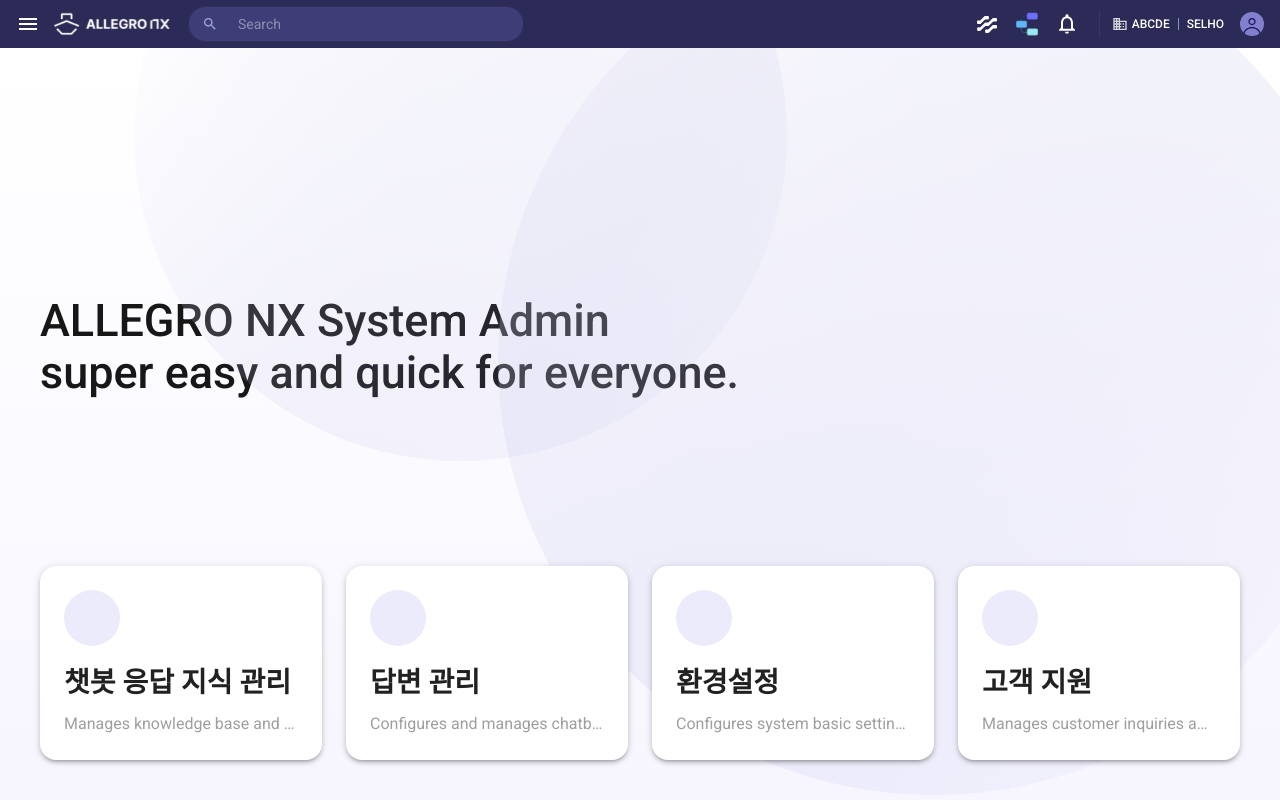
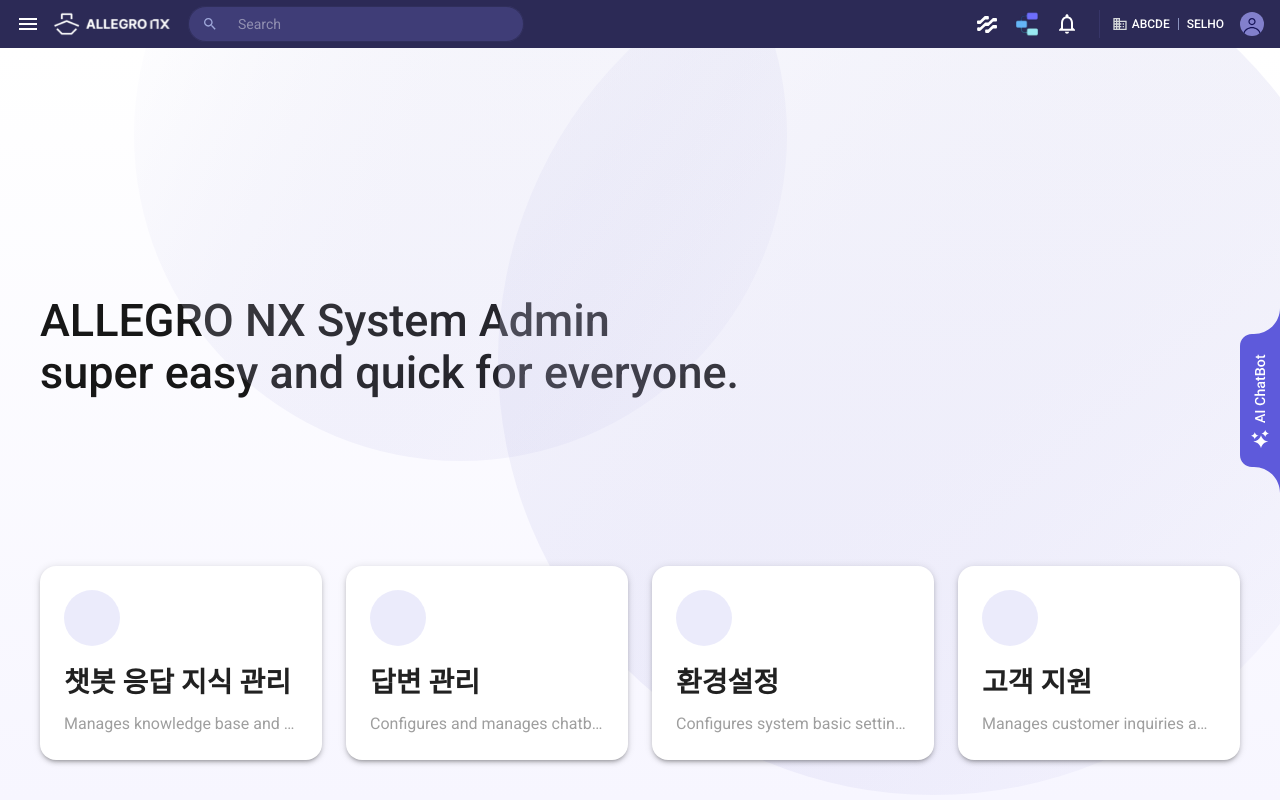
Before and after one commit to rlatmfrl24/ai-admin-console, a Next.js app: page / in a window 1280 px wide. Built offline with nearby package versions, Linux system fonts and the light colour scheme; some icons are missing; what @mui/material-nextjs would draw is missing.

Commit message:
메인 랜딩 페이지에 FloatingChatButton 컴포넌트를 추가하여 사용자와의 상호작용을 개선함.

```diff
--- /dev/null
+++ b/src/components/FloatingChatButton.tsx
@@ -0,0 +1,18 @@
+import FloatingChatImage from "@/assets/img-floating-chat.svg";
+import Link from "next/link";
+
+export default function FloatingChatButton() {
+  return (
+    <Link
+      href="/response-management/response-extraction-process/ai-chatbot-test"
+      style={{
+        position: "fixed",
+        top: "calc(50% - 92.5px)",
+        right: 0,
+        zIndex: 1000,
+      }}
+    >
+      <FloatingChatImage />
+    </Link>
+  );
+}
--- a/src/components/MainLanding.tsx
+++ b/src/components/MainLanding.tsx
@@ -6,6 +6,7 @@
 import { useEffect, useRef, useState, memo } from "react";
 import type { NavigationItem } from "@/lib/types/navigation";
 import { MainCard } from "@/components/MainCard";
+import FloatingChatButton from "./FloatingChatButton";
 
 export interface MainLandingProps {
   items: NavigationItem[];
@@ -43,6 +44,7 @@
         background: "linear-gradient(180deg, #FFF 0%, #F7F6FF 100%)",
       }}
     >
+      <FloatingChatButton />
       <Box position="absolute" top={0} right={0} zIndex={1}>
         <MainLayer1 />
       </Box>
```
Also changed, not shown: src/assets/img-floating-chat.svg (added).
